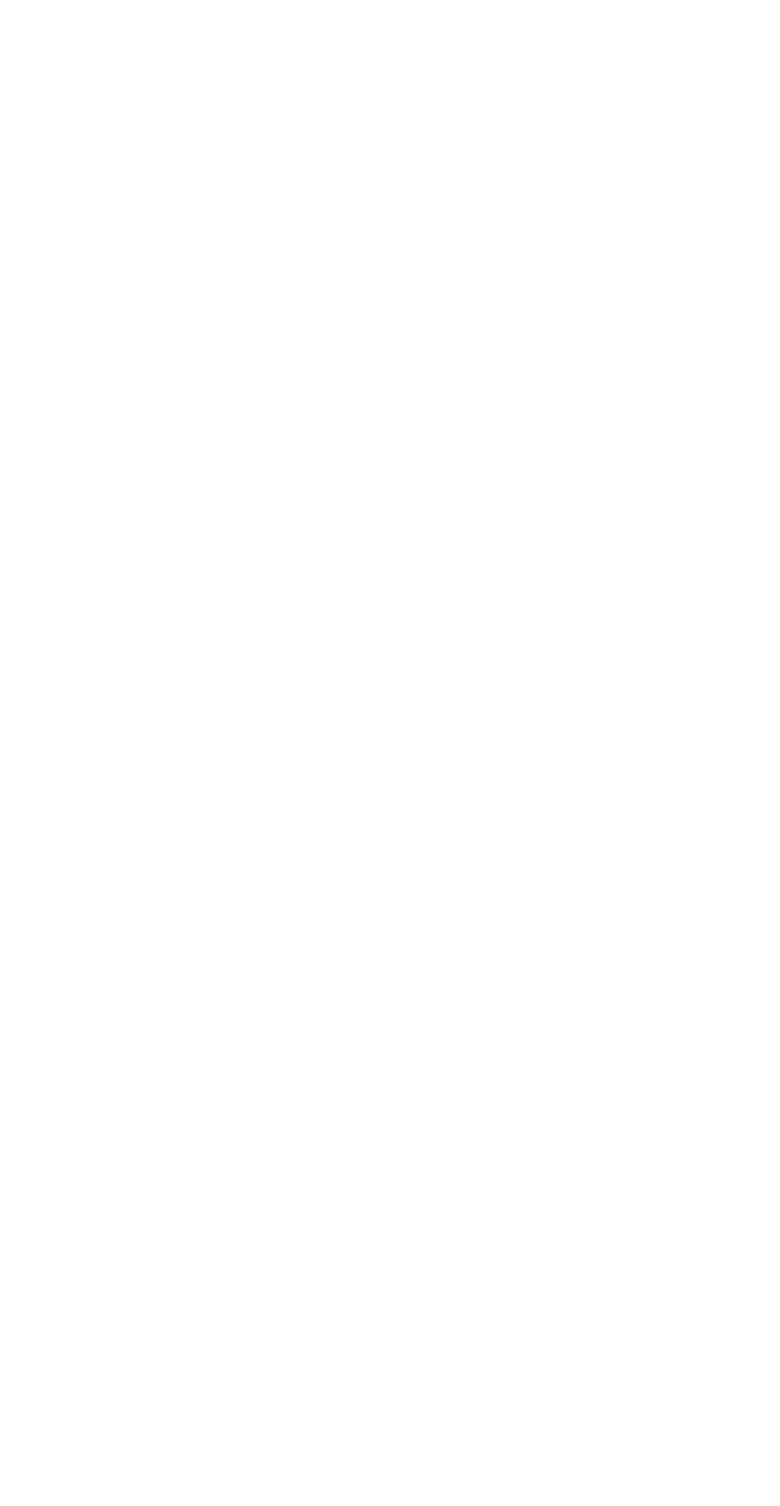
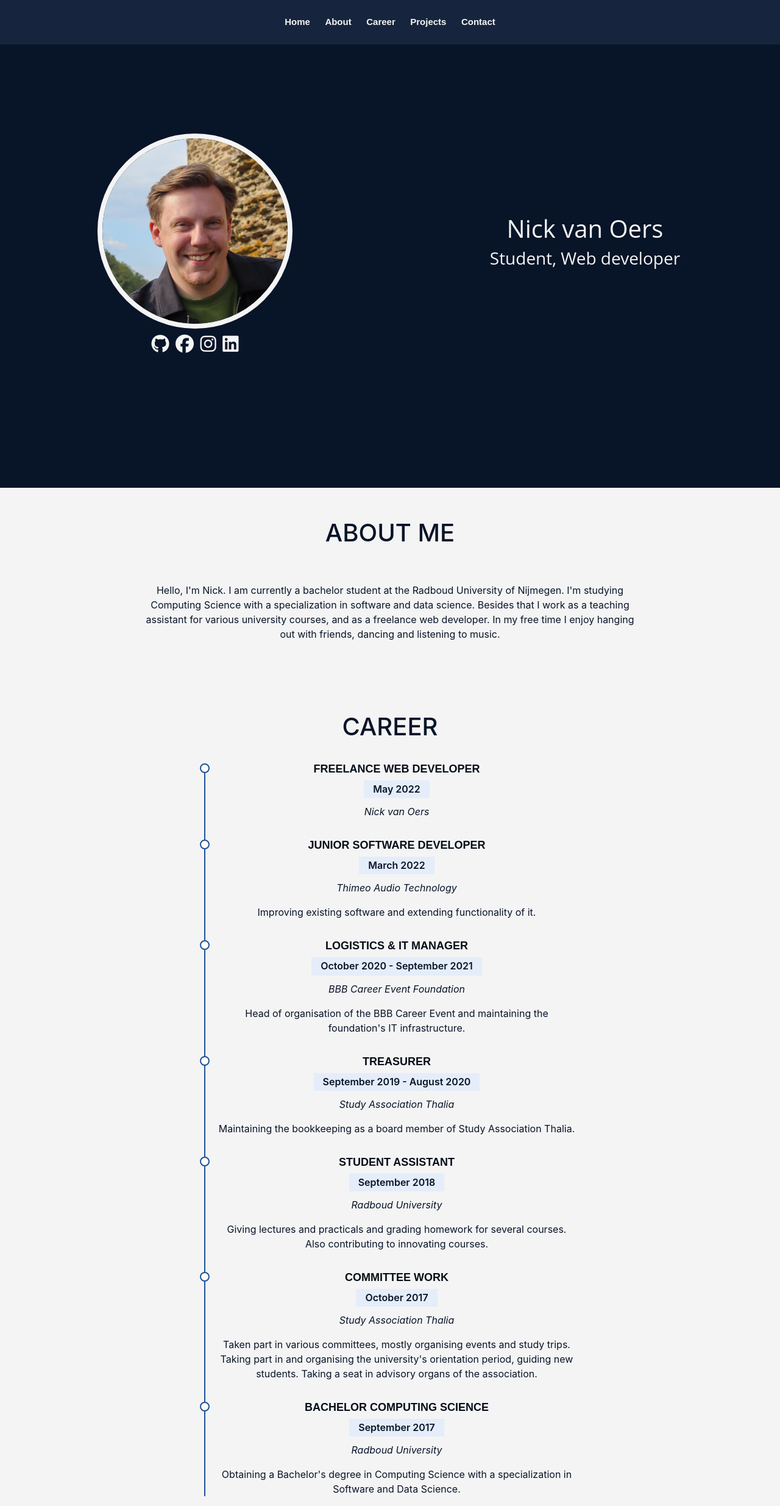
Before and after one commit to nvoers/portfolio, a Django app: page / in a window 1280 px wide. Before the commit the page is empty. Shown: the whole page at 61% size. Before the commit the page ends 800 px from the top, so only its background shows below. Run offline with Django 4.2, Linux system fonts and the light colour scheme; some libraries are stand-ins or nearby versions.

Commit message:
basic content

```diff
--- a/portfolio/portfolio/settings.py
+++ b/portfolio/portfolio/settings.py
@@ -116,7 +116,11 @@ USE_TZ = True
 # Static files (CSS, JavaScript, Images)
 # https://docs.djangoproject.com/en/4.0/howto/static-files/
 
-STATIC_URL = 'static/'
+STATIC_ROOT = ''
+
+STATIC_URL = '/static/'
+
+STATICFILES_DIRS = ( os.path.join('static'), )
 
 # Default primary key field type
 # https://docs.djangoproject.com/en/4.0/ref/settings/#default-auto-field
--- a/portfolio/portfolio/templates/home.html
+++ b/portfolio/portfolio/templates/home.html
@@ -1,3 +1,4 @@
+{% load static %}
 <!DOCTYPE html>
 <html lang="en">
   <head>
@@ -8,8 +9,94 @@
     <script src="https://ajax.googleapis.com/ajax/libs/jquery/3.3.1/jquery.min.js"></script>
     <script src="https://kit.fontawesome.com/4783c29945.js" crossorigin="anonymous"></script>
     <title>Nick van Oers</title>
+    <link rel="stylesheet" href="{% static 'css/index.css' %}"/>
   </head>
   <body>
-    {% block content %}{% endblock %}
+    {% include 'navbar.html' %}
+    <section id="hero">
+        <div class="row">
+            <div class="col-lg-6 herocol hcolimg">
+                <img src="{% static 'img/herobg.jpg' %}" class="hero" alt="">
+                <div class="header-social-links">
+                    <a href="#" class="github"><i class="fa-brands fa-github"></i></a>
+                    <a href="#" class="facebook"><i class="fa-brands fa-facebook"></i></a>
+                    <a href="#" class="instagram"><i class="fa-brands fa-instagram"></i></a>
+                    <a href="#" class="linkedin"><i class="fa-brands fa-linkedin"></i></i></a>
+                </div>
+            </div>
+            <div class="col-lg-6 herocol">
+                <h1 style="font-family: Open sans;">Nick van Oers</h1>
+                <h3 style="font-family: Open sans;">Student, Web developer</h3>
+            </div>
+
+        </div>
+    </section>
+
+    <section id="about">
+        <div class="row title">
+            <h1>ABOUT ME</h1>
+        </div>
+        <div class="row">
+            <div class="col-md-8 text">
+                <p>
+                    Hello, I'm Nick. I am currently a bachelor student at the Radboud University of Nijmegen. I'm studying Computing Science with a specialization in software and data science.
+                    Besides that I work as a teaching assistant for various university courses, and as a freelance web developer. In my free time I enjoy hanging out with friends, dancing and listening to music.
+                </p>
+            </div>
+
+        </div>
+    </section>
+
+    <section id="career" class="resume">
+        <div class="row title">
+            <h1>CAREER</h1>
+        </div>
+        <div class="row">
+            <div class="col-lg-6">
+                <div class="resume-item">
+                  <h4>Freelance Web developer</h4>
+                  <h5>May 2022</h5>
+                  <p><em>Nick van Oers</em></p>
+                  <p></p>
+                </div>
+                <div class="resume-item">
+                  <h4>Junior Software Developer</h4>
+                  <h5>March 2022</h5>
+                  <p><em>Thimeo Audio Technology</em></p>
+                  <p>Improving existing software and extending functionality of it.</p>
+                </div>
+                <div class="resume-item">
+                    <h4>Logistics & IT manager</h4>
+                    <h5>October 2020 - September 2021</h5>
+                    <p><em>BBB Career Event Foundation</em></p>
+                    <p>Head of organisation of the BBB Career Event and maintaining the foundation's IT infrastructure.</p>
+                </div>
+                <div class="resume-item">
+                    <h4>Treasurer</h4>
+                    <h5>September 2019 - August 2020</h5>
+                    <p><em>Study Association Thalia</em></p>
+                    <p>Maintaining the bookkeeping as a board member of Study Association Thalia.</p>
+                </div>
+                <div class="resume-item">
+                    <h4>Student Assistant</h4>
+                    <h5>September 2018</h5>
+                    <p><em>Radboud University</em></p>
+                    <p>Giving lectures and practicals and grading homework for several courses. Also contributing to innovating courses.</p>
+                </div>
+                <div class="resume-item">
+                    <h4>Committee work</h4>
+                    <h5>October 2017</h5>
+                    <p><em>Study Association Thalia</em></p>
+                    <p>Taken part in various committees, mostly organising events and study trips. Taking part in and organising the university's orientation period, guiding new students. Taking a seat in advisory organs of the association.</p>
+                </div>
+                <div class="resume-item">
+                    <h4>Bachelor Computing Science</h4>
+                    <h5>September 2017</h5>
+                    <p><em>Radboud University</em></p>
+                    <p>Obtaining a Bachelor's degree in Computing Science with a specialization in Software and Data Science.</p>
+                </div>
+            </div>
+        </div>
+    </section>
   </body>
 </html>
--- /dev/null
+++ b/portfolio/portfolio/templates/navbar.html
@@ -0,0 +1,11 @@
+<div id="header" class="row fixed-top">
+        <nav id="navbar" class="navbar">
+            <ul>
+                <li><a href="#">Home</a></li>
+                <li><a href="#">About</a></li>
+                <li><a href="#">Career</a></li>
+                <li><a href="#">Projects</a></li>
+                <li><a href="#">Contact</a></li>
+            </ul>
+        </nav>
+</div>
--- /dev/null
+++ b/portfolio/static/css/index.css
@@ -0,0 +1,199 @@
+body {
+    background-color: #081428;
+    color: #F4F4F4;
+}
+
+.row {
+    margin: 0;
+    justify-content: center;
+}
+
+#header {
+    background: #16253d;
+    padding: 15px 0;
+    justify-content: center;
+    align-items: center;
+}
+.navbar {
+    padding: 0;
+    background-color: #16253d;
+    text-align: center;
+}
+.navbar ul {
+    margin: 0;
+    padding: 0;
+    display: inline-block;
+    list-style: none;
+    align-items: center;
+}
+.navbar li {
+    display: inline-block;
+    position: relative;
+    padding: 10px;
+}
+.navbar a{
+    display: block;
+    align-items: center;
+    justify-content: space-between;
+    font-family: "Raleway", sans-serif;
+    font-size: 15px;
+    font-weight: 600;
+    color: #F4F4F4;
+    white-space: nowrap;
+    transition: 0.3s;
+    position: relative;
+}
+.navbar a i, .navbar a:focus i {
+    font-size: 12px;
+    line-height: 0;
+    margin-left: 5px;
+}
+
+.header-social-links a {
+    color: #F4F4F4;
+    padding: 10px 3px 0px 3px;
+    display: inline-block;
+    line-height: 0px;
+    transition: 0.3s;
+    font-size: 30px;
+}
+a:hover {
+    text-decoration: none;
+    color: #34b7a7;
+}
+
+.navbar a:focus  {
+    text-decoration: none;
+    color: #34b7a7;
+}
+
+.hero {
+    border: #F4F4F4;
+    border-radius: 100%;
+    border-width: 0.5em;
+    border-style: solid;
+    width: 40vh;
+}
+
+.herocol{
+    height: 100vh;
+    display: grid;
+    align-content: center;
+    justify-content: center;
+    justify-items: center;
+}
+
+@media screen and (max-width: 600px) {
+    .herocol {
+        height: 35vh;
+    }
+
+    .hero {
+        width: 50vw;
+    }
+
+    .hcolimg {
+        padding-top: 20vh;
+    }
+}
+
+@media screen and (max-width: 900px) {
+    .herocol {
+        height: 40vh;
+    }
+
+    .hero {
+        width: 40vw;
+    }
+
+    .hcolimg {
+        padding-top: 20vh;
+    }
+}
+
+#about {
+    background-color: #F4F4F4;
+    color: #081428;
+}
+
+#about .title {
+    padding: 50px 20px 30px 20px;
+}
+
+#about .row {
+    display: grid;
+    justify-items: center;
+    text-align: center;
+}
+
+#about .text{
+    padding: 20px 20px 50px 20px;
+    display: grid;
+    justify-content: center;
+}
+
+#career {
+    background-color: #F4F4F4;
+    color: #081428;
+}
+
+#career .title {
+    padding: 50px 20px 30px 20px;
+}
+
+#career .row {
+    display: grid;
+    justify-items: center;
+    text-align: center;
+}
+
+.resume .resume-title {
+    font-size: 26px;
+    font-weight: 700;
+    margin-top: 20px;
+    margin-bottom: 20px;
+    color: #050d18;
+  }
+  .resume .resume-item {
+    padding: 0 0 20px 20px;
+    margin-top: -2px;
+    border-left: 2px solid #1f5297;
+    position: relative;
+  }
+  .resume .resume-item h4 {
+    line-height: 18px;
+    font-size: 18px;
+    font-weight: 600;
+    text-transform: uppercase;
+    font-family: "Poppins", sans-serif;
+    color: #050d18;
+    margin-bottom: 10px;
+  }
+  .resume .resume-item h5 {
+    font-size: 16px;
+    background: #e4edf9;
+    padding: 5px 15px;
+    display: inline-block;
+    font-weight: 600;
+    margin-bottom: 10px;
+  }
+  .resume .resume-item ul {
+    padding-left: 20px;
+  }
+  .resume .resume-item ul li {
+    padding-bottom: 10px;
+  }
+  .resume .resume-item:last-child {
+    padding-bottom: 0;
+  }
+  .resume .resume-item::before {
+    content: "";
+    position: absolute;
+    width: 16px;
+    height: 16px;
+    border-radius: 50px;
+    left: -9px;
+    top: 0;
+    background: #fff;
+    border: 2px solid #1f5297;
+  }
```
Also changed, not shown: portfolio/static/img/herobg.jpg (added).
